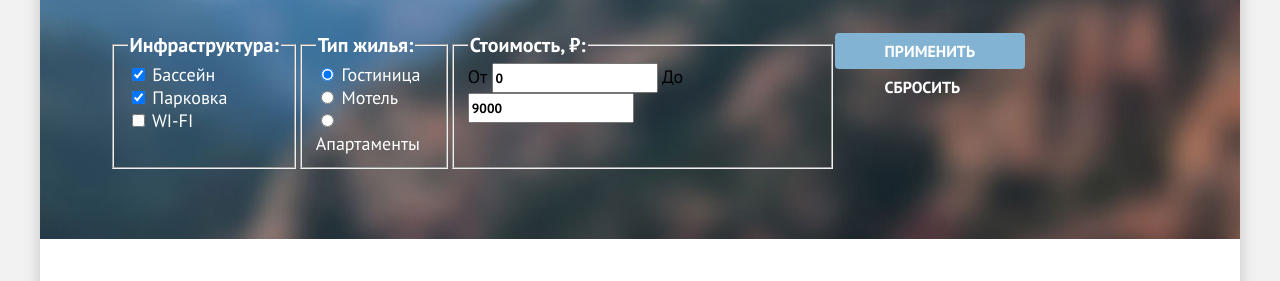
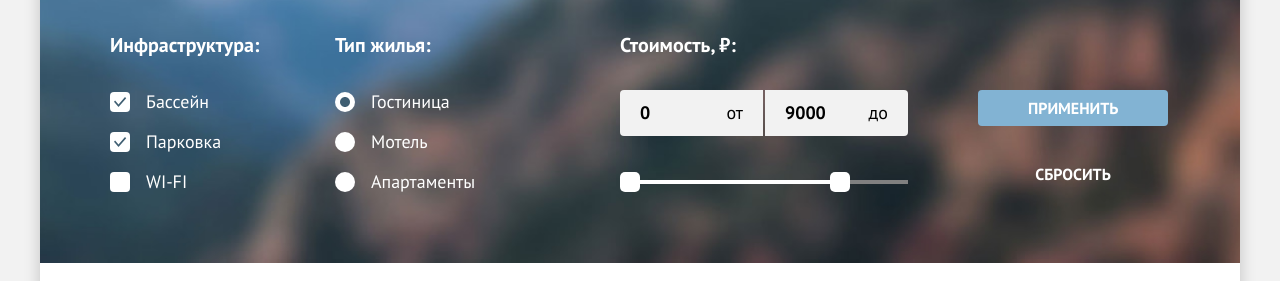
Before and after one commit to htmlacademy-htmlcss/2536743-sedona-40, a plain HTML site: page catalog.html in a window 1280 px wide. Shown: the part 214-495 px from the top of the page. Drawn offline with Linux system fonts and the light colour scheme.

Commit message:
Стилизует формы

```diff
--- a/catalog.html
+++ b/catalog.html
@@ -34,7 +34,8 @@
                   <path d="M18.5 17.0083L14.8 13.3287C15.8 12.0359 16.5 10.3453 16.5 8.4558C16.5 4.08011 12.9 0.5 8.5
                   0.5C4.1 0.5 0.5 4.17956 0.5 8.55525C0.5 12.9309 4.1 16.511 8.5 16.511C10.3 16.511 12 15.9144 13.4
                   14.8204L17.1 18.5L18.5 17.0083ZM8.5 14.5221C5.2 14.5221 2.5 11.837 2.5 8.55525C2.5 5.27348 5.2 2.5884
-                  8.5 2.5884C11.8 2.5884 14.5 5.27348 14.5 8.55525C14.5 11.837 11.8 14.5221 8.5 14.5221Z" fill="black"/>
+                  8.5 2.5884C11.8 2.5884 14.5 5.27348 14.5 8.55525C14.5 11.837 11.8 14.5221 8.5 14.5221Z"
+                    fill="black" />
                 </svg>
               </a>
             </li>
@@ -47,7 +48,7 @@
                   18.7C10.5 18.9 10.3 19 9.9 19ZM3.9 9.5C4.2 9.9 7.4 13.5 10 16.4L16.2 9.4C16.7 8.9 16.9 8.2 16.9
                   7.4C16.9 5.6 15.4 4.1 13.6 4.1C12.6 4.1 11.6 4.6 10.9 5.4C10.6 5.7 10.3 5.8 10 5.8C9.7 5.8 9.4
                   5.6 9.2 5.4C8.5 4.6 7.5 4.1 6.5 4.1C4.7 4.1 3.2 5.6 3.2 7.4C3.1 8.3 3.5 9
-                  3.9 9.5C3.8 9.5 3.8 9.5 3.9 9.5Z" fill="black"/>
+                  3.9 9.5C3.8 9.5 3.8 9.5 3.9 9.5Z" fill="black" />
                 </svg>
                 <span class="visually-hidden">Отелей в избранном</span>
                 <span class="hotels-in-favourites">12</span>
@@ -67,8 +68,8 @@
                 <a class="breadcrumbs-link" href="index.html">
                   <svg width="13" height="13" viewBox="0 0 13 13" fill="none" xmlns="http://www.w3.org/2000/svg">
                     <path d="M6.5 0.5L0.5 6.30006V12.5001H12.5V6.30006L6.5 0.5ZM11.5 11.5001H1.5V6.70005L6.5
-                    1.9L11.5 6.70005V11.5001Z" fill="white"/>
-                    <path d="M4.5 10.5001H5.5V8.00005H7.5V10.5001H8.5V7.00005H4.5V10.5001Z" fill="white"/>
+                    1.9L11.5 6.70005V11.5001Z" fill="white" />
+                    <path d="M4.5 10.5001H5.5V8.00005H7.5V10.5001H8.5V7.00005H4.5V10.5001Z" fill="white" />
                   </svg>
                   <span class="visually-hidden">Главная</span>
                 </a>
@@ -88,20 +89,23 @@
                 <ul class="filter-list">
                   <li class="filter-list-item">
                     <label class="filter-control">
-                      <input class="filter-control-input" type="checkbox" name="pool" checked>
-                      Бассейн
+                      <input class="filter-control-input visually-hidden" type="checkbox" name="pool" checked>
+                      <span class="filter-control-checkbox"></span>
+                      <span>Бассейн</span>
                     </label>
                   </li>
-                  <li class="catalog-filter-item">
+                  <li class="filter-list-item">
                     <label class="filter-control">
-                      <input class="filter-control-input" type="checkbox" name="parking-space" checked>
-                      Парковка
+                      <input class="filter-control-input visually-hidden" type="checkbox" name="parking-space" checked>
+                      <span class="filter-control-checkbox"></span>
+                      <span>Парковка</span>
                     </label>
                   </li>
-                  <li class="catalog-filter-item">
+                  <li class="filter-list-item">
                     <label class="filter-control">
-                      <input class="filter-control-input" type="checkbox" name="wi-fi">
-                      WI-FI
+                      <input class="filter-control-input visually-hidden" type="checkbox" name="wi-fi">
+                      <span class="filter-control-checkbox"></span>
+                      <span>WI-FI</span>
                     </label>
                   </li>
                 </ul>
@@ -111,34 +115,53 @@
                 <ul class="filter-list">
                   <li class="filter-list-item">
                     <label class="filter-control">
-                      <input class="filter-control-input" type="radio" name="housing" value="hotel" checked>
-                      Гостиница
+                      <input class="filter-control-input visually-hidden" type="radio" name="housing" value="hotel" checked>
+                      <span class="filter-control-radio"></span>
+                      <span>Гостиница</span>
                     </label>
                   </li>
                   <li class="filter-list-item">
                     <label class="filter-control">
-                      <input class="filter-control-input" type="radio" name="housing" value="motel">
-                      Мотель
+                      <input class="filter-control-input visually-hidden" type="radio" name="housing" value="motel">
+                      <span class="filter-control-radio"></span>
+                      <span>Мотель</span>
                     </label>
                   </li>
                   <li class="filter-list-item">
                     <label class="filter-control">
-                      <input class="filter-control-input" type="radio" name="housing" value="apartments">
-                      Апартаменты
+                      <input class="filter-control-input visually-hidden" type="radio" name="housing" value="apartments">
+                      <span class="filter-control-radio"></span>
+                      <span>Апартаменты</span>
                     </label>
                   </li>
                 </ul>
               </fieldset>
-              <fieldset class="filter-price">
+              <fieldset class="filter-group">
                 <legend class="filter-group-title">Стоимость, &#8381;:</legend>
-                <label class="label-filter-price">
-                  <span>От</span>
-                  <input class="input-filter-price" type="text" name="filter-price-min" value="0">
-                </label>
-                <label class="label-filter-price">
-                  <span>До</span>
-                  <input class="input-filter-price" type="text" name="filter-price-max" value="9000">
-                </label>
+                <div class="filter-price-wrapper">
+                  <label class="label-filter-price">
+                    <span class="filter-price-range-word">от</span>
+                    <input class="input-filter-price input-filter-price-min" type="text" name="filter-price-min"
+                      value="0">
+                  </label>
+                  <label class="label-filter-price">
+                    <span class="filter-price-range-word">до</span>
+                    <input class="input-filter-price input-filter-price-max" type="text" name="filter-price-max"
+                      value="9000">
+                  </label>
+                </div>
+                <div class="range">
+                  <div class="range-track">
+                    <div class="range-selected" style="left: 0%; right: 20%;">
+                      <button class="btn-range btn-range-min" type="button">
+                        <span class="visually-hidden">Ввести минимальную цену</span>
+                      </button>
+                      <button class="btn-range btn-range-max" type="button">
+                        <span class="visually-hidden">Ввести максимальную цену</span>
+                      </button>
+                    </div>
+                  </div>
+                </div>
               </fieldset>
               <div class="filter-buttons">
                 <button class="button filter-btn-apply" type="submit">Применить</button>
@@ -243,7 +266,7 @@
           <h2 class="section-title">Подпишитесь на рассылку</h2>
           <p class="section-subtitle">Только полезная информация и никакого спама, честное бойскаутское!</p>
           <form class="subscription-form" action="https://echo.htmlacademy.ru" method="POST">
-            <input type="email" name="email" placeholder="Ваш e-mail" required>
+            <input class="subscription-input-email" type="email" name="email" placeholder="Ваш e-mail" required>
             <button class="button btn-subscribe" type="submit">Подписаться</button>
           </form>
         </section>
@@ -267,7 +290,7 @@
                 17.9964 12.3234C19.7764 14.0724 20.0694 14.8564 21.0714 14.8564H23.6964C24.4464 14.8564 24.8224 14.4884
                 24.6064 13.7604C24.3684 13.0364 23.5184 11.9854 22.3914 10.7384C21.7794 10.0284 20.8614 9.26345 20.5824
                 8.88045C20.1934 8.38945 20.3044 8.17044 20.5824 7.73345C20.5824 7.73345 23.7824 3.30745 24.1154
-                1.80445H24.1164Z" fill="#83B3D3"/>
+                1.80445H24.1164Z" fill="#83B3D3" />
               </svg>
             </a>
           </li>
@@ -279,7 +302,7 @@
                 9.69597L14.2058 3.72014C14.6537 3.44766 15.0629 3.59424 14.7265 3.89281L7.05283 10.8183H7.05103L7.05283
                 10.8192L6.77045 15.0387C7.18413 15.0387 7.36669 14.8489 7.59871 14.625L9.58705 12.6915L13.7229
                 15.7464C14.4855 16.1664 15.0332 15.9506 15.2229 15.0405L17.9379 2.2453C18.2158 1.13107 17.5126
-                0.626562 16.785 0.955705Z" fill="#83B3D3"/>
+                0.626562 16.785 0.955705Z" fill="#83B3D3" />
               </svg>
             </a>
           </li>
@@ -290,7 +313,7 @@
                 <path d="M18.9402 0.356445H3.50738C1.64668 0.356445 0.333252 1.9502 0.333252 3.75645V13.8502C0.333252
                 15.7627 1.64668 17.3564 3.50738 17.3564H19.1591C20.8009 17.3564 22.3333 15.7627 22.3333
                 13.9564V3.75645C22.1143 1.9502 20.8009 0.356445 18.9402 0.356445ZM7.99494 12.8939V4.81894L15.3283
-                8.85645L7.99494 12.8939Z" fill="#83B3D3"/>
+                8.85645L7.99494 12.8939Z" fill="#83B3D3" />
               </svg>
             </a>
           </li>
@@ -298,51 +321,53 @@
         <a class="phone" href="tel:88128121212">+7 (812) 812-12-12</a>
         <div class="academy-link-container">
           <a class="academy-link" href="https://htmlacademy.ru/intensive/htmlcss">
-            <svg class="image-academy" width="115" height="34" viewBox="0 0 115 34" fill="none" xmlns="http://www.w3.org/2000/svg">
-              <path d="M0 13.2564V15.8564H2.5V13.2564H0Z" fill="black"/>
+            <svg class="image-academy" width="115" height="34" viewBox="0 0 115 34" fill="none"
+              xmlns="http://www.w3.org/2000/svg">
+              <path d="M0 13.2564V15.8564H2.5V13.2564H0Z" fill="black" />
               <path d="M11.6 4.85645C10 4.85645 8.8 5.55645 8 6.55645H7.9V0.356445H5.9V15.8564H7.9V10.5564C7.9 8.45645
                9.2 6.95645 11.2 6.95645C13 6.95645 14.1 8.35645 14.1 10.1564V15.8564H16.1V9.75644C16.2 6.75644
-               14.3 4.85645 11.6 4.85645Z" fill="black"/>
+               14.3 4.85645 11.6 4.85645Z" fill="black" />
               <path d="M26.6 5.15645H21.8V1.45645H19.8V5.25645H17.9V7.25645H19.8V13.2564C19.8 14.9564 20.8 15.9564
-               22.5 15.9564H26.6V13.9564H22.9C22.2 13.9564 21.8 13.5564 21.8 12.8564V7.15645H26.6V5.15645Z" fill="black"/>
+               22.5 15.9564H26.6V13.9564H22.9C22.2 13.9564 21.8 13.5564 21.8 12.8564V7.15645H26.6V5.15645Z"
+                fill="black" />
               <path d="M41.1 4.95645C39.5 4.95645 38.2 5.75644 37.6 7.05645H37.5C36.9 5.85645 35.7 4.95645
                34.1 4.95645C32.7 4.95645 31.6 5.75645 31 6.75645H30.9V5.15645H29V15.7564H31V10.3564C31 8.35645 32 6.85645
                33.6 6.85645C35.1 6.85645 36 7.85645 36 9.45645V15.7564H38V10.1564C38 7.75645 39.4 6.85645 40.6
                6.85645C42.1 6.85645 43 7.85645 43 9.45645V15.7564H45V9.25644C45.1 6.75644
-               43.6 4.95645 41.1 4.95645Z" fill="black"/>
+               43.6 4.95645 41.1 4.95645Z" fill="black" />
               <path d="M47.8 13.0564C47.8 14.7564 48.8 15.7564 50.6 15.7564H52.6V13.7564H50.9C50.2
-               13.7564 49.8 13.3564 49.8 12.6564V0.356445H47.8V13.0564Z" fill="black"/>
+               13.7564 49.8 13.3564 49.8 12.6564V0.356445H47.8V13.0564Z" fill="black" />
               <path d="M28.9 20.0564C28 18.9564 26.7 18.2564 25 18.2564C21.9 18.2564 19.6 20.5564
                19.6 23.8564C19.6 27.1564 21.9 29.4564 25 29.4564C26.8 29.4564 28 28.6564 28.8
                27.5564H28.9V29.1564H30.9V18.5564H28.9V20.0564ZM25.3 27.4564C23.1 27.4564 21.7 25.8564
                21.7 23.8564C21.7 21.8564 23.1 20.2564 25.3 20.2564C27.5 20.2564 28.9 21.8564
-               28.9 23.8564C28.9 25.7564 27.5 27.4564 25.3 27.4564Z" fill="black"/>
+               28.9 23.8564C28.9 25.7564 27.5 27.4564 25.3 27.4564Z" fill="black" />
               <path d="M44.2 22.3564C43.7 19.9564 41.6 18.2564 38.8 18.2564C35.4 18.2564
                33.2 20.7564 33.2 23.8564C33.2 26.9564 35.4 29.4564 38.8 29.4564C41.6 29.4564 43.7 27.6564
                44.2 25.2564H42.1C41.7 26.5564 40.4 27.5564 38.8 27.5564C36.6 27.5564 35.2 25.9564 35.2 23.9564C35.2
-               21.9564 36.6 20.3564 38.8 20.3564C40.4 20.3564 41.6 21.3564 42.1 22.5564H44.2V22.3564Z" fill="black"/>
+               21.9564 36.6 20.3564 38.8 20.3564C40.4 20.3564 41.6 21.3564 42.1 22.5564H44.2V22.3564Z" fill="black" />
               <path d="M55.1 20.0564C54.2 18.9564 52.9 18.2564 51.2 18.2564C48.1 18.2564 45.8 20.5564 45.8 23.8564C45.8
                27.1564 48.1 29.4564 51.2 29.4564C53 29.4564 54.2 28.6564 55
                27.5564H55.1V29.1564H57.1V18.5564H55.1V20.0564ZM51.5 27.4564C49.3 27.4564 47.9 25.8564 47.9 23.8564C47.9
                21.8564 49.3 20.2564 51.5 20.2564C53.7 20.2564 55.1 21.8564 55.1 23.8564C55.1 25.7564 53.6 27.4564
-               51.5 27.4564Z" fill="black"/>
+               51.5 27.4564Z" fill="black" />
               <path d="M68.7 20.1564C67.8 19.0564 66.5 18.2564 64.8 18.2564C61.7 18.2564 59.4 20.5564
                59.4 23.8564C59.4 27.1564 61.6 29.4564 64.8 29.4564C66.5 29.4564 67.8 28.6564 68.6
                27.6564H68.7V29.1564H70.7V13.7564H68.7V20.1564ZM65.1 27.4564C62.9 27.4564 61.5 25.8564 61.5
                23.8564C61.5 21.8564 62.9 20.2564 65.1 20.2564C67.3 20.2564 68.7 21.8564 68.7 23.8564C68.6
-               25.8564 67.2 27.4564 65.1 27.4564Z" fill="black"/>
+               25.8564 67.2 27.4564 65.1 27.4564Z" fill="black" />
               <path d="M78.3 18.2564C75 18.2564 72.8 20.7564 72.8 23.8564C72.8 26.8564 74.9 29.4564 78.3 29.4564C80.8
                29.4564 82.8 28.1564 83.5 25.8564H81.4C80.9 26.8564 79.8 27.4564 78.4 27.4564C76.5 27.4564 75.1
                26.1564 75 24.5564H83.8C84 20.9564 81.8 18.2564 78.3 18.2564ZM78.3 20.1564C80 20.1564 81.3 21.1564
-               81.6 22.7564H75.1C75.4 21.2564 76.6 20.1564 78.3 20.1564Z" fill="black"/>
+               81.6 22.7564H75.1C75.4 21.2564 76.6 20.1564 78.3 20.1564Z" fill="black" />
               <path d="M98.2 18.2564C96.6 18.2564 95.3 19.0564 94.6 20.2564H94.5C93.9 19.0564 92.7 18.2564 91.1
                18.2564C89.7 18.2564 88.6 18.9564 88 20.0564V18.5564H86.1V29.1564H88.1V23.7564C88.1 21.7564 89.1
                20.3564 90.7 20.2564C92.2 20.2564 93.1 21.2564 93.1 22.8564V29.1564H95.1V23.5564C95.1 21.1564 96.5
                20.2564 97.7 20.2564C99.2 20.2564 100.1 21.2564 100.1 22.8564V29.1564H102.1V22.6564C102.2 20.0564
-               100.7 18.2564 98.2 18.2564Z" fill="black"/>
+               100.7 18.2564 98.2 18.2564Z" fill="black" />
               <path d="M109.4 27.3564L105.8 18.4564H103.6L108.4 30.0564C108.1 30.9564 107.7 31.2564 106.7
                31.2564H104.2V33.2564H106.7C108.5 33.2564 109.5 32.4564 110.2 30.6564L114.9 18.4564H112.8L109.4
-               27.3564Z" fill="black"/>
+               27.3564Z" fill="black" />
             </svg>
           </a>
         </div>
--- a/styles/style.css
+++ b/styles/style.css
@@ -450,6 +450,8 @@ body {
 .btn-search {
   padding-left: 50px;
   padding-right: 50px;
+  font-size: 20px;
+  line-height: 36px;
 }
 
 .subscription {
@@ -462,10 +464,19 @@ body {
   margin-bottom: 54px;
 }
 
+.subscription-form {
+  display: flex;
+  justify-content: center;
+}
+
 .btn-subscribe {
   padding-left: 50px;
   padding-right: 50px;
+  font-size: 20px;
+  line-height: 36px;
   background-color: #82b3d3;
+  border-top-left-radius: 0;
+  border-bottom-left-radius: 0;
 }
 
 .btn-subscribe:hover {
@@ -478,6 +489,26 @@ body {
 
 .btn-subscribe:focus {
   background-color: #68a2ca;
+}
+
+.subscription-input-email {
+  width: 452px;
+  padding: 14px 20px;
+  font-family: inherit;
+  font-size: 18px;
+  line-height: 24px;
+  background-color: #F2F2F2;
+  border: none;
+  border-top-left-radius: 4px;
+  border-bottom-left-radius: 4px;
+}
+
+.subscription-input-email:hover {
+  background-color: #E6E6E6;
+}
+
+.subscription-input-email:focus {
+  background-color: #E6E6E6;
 }
 
 .subscription-input-email::placeholder {
@@ -675,9 +706,30 @@ body {
 
 .filter {
   display: flex;
+ }
+
+.filter-group {
+  margin: 0;
+  padding: 0;
+  width: 155px;
+  border: none;
+}
+
+.filter-group:nth-child(3) {
+  width: 288px;
+}
+
+.filter-group:nth-child(2n+1) {
+  margin-right: 70px;
+}
+
+.filter-group:nth-child(2) {
+  margin-right: auto;
 }
 
 .filter-group-title {
+  padding: 0;
+  margin-bottom: 33px;
   font-size: 20px;
   line-height: 24px;
   font-weight: 700;
@@ -690,20 +742,196 @@ body {
   list-style-type: none;
 }
 
+.filter-control {
+  position: relative;
+  padding-left: 36px;
+}
+
+.filter-control-checkbox {
+  position: absolute;
+  left: 0;
+  top: 50%;
+  transform: translateY(-50%);
+  width: 20px;
+  height: 20px;
+  border-radius: 4px;
+  background-color: #ffffff;
+}
+
+.filter-control-input:checked + .filter-control-checkbox  {
+  background-image: url("../images/svg/check-mark.svg");
+  background-position: center;
+  background-repeat: no-repeat;
+}
+
+.filter-control:hover {
+  opacity: 0.6;
+  cursor: pointer;
+}
+
+.filter-control:active {
+  opacity: 0.3;
+  cursor: pointer;
+}
+
+.filter-control-input:focus + .filter-control-checkbox{
+  outline: 3px solid #83B3D3;
+}
+
+.filter-control-input:disabled + .filter-control-checkbox{
+  opacity: 0.1;
+  pointer-events: none;
+}
+
+.filter-control-radio {
+  position: absolute;
+  left: 0;
+  top: 50%;
+  transform: translateY(-50%);
+  width: 20px;
+  height: 20px;
+  border-radius: 50%;
+  background-color: #ffffff;
+}
+
+.filter-control-input:checked + .filter-control-radio  {
+  background-image: url("../images/svg/radio-circle.svg");
+  background-position: center;
+  background-repeat: no-repeat;
+}
+
+.filter-control-input:focus + .filter-control-radio{
+  outline: 3px solid #83B3D3;
+}
+
+.filter-control-input:disabled + .filter-control-radio{
+  opacity: 0.1;
+  pointer-events: none;
+}
+
+.filter-list-item:not(:last-child) {
+  margin-bottom: 17px;
+}
+
+.filter-price-wrapper {
+  display: flex;
+  justify-content: space-between;
+  margin-bottom: 36px;
+}
+
 .label-filter-price {
+  position: relative;
   line-height: 24px;
   color:#000000;
 }
 
 .input-filter-price {
+  padding: 11px 33px 11px 20px;
+  width: 143px;
   font-family: inherit;
+  font-size: 18px;
   line-height: 24px;
   font-weight: 700;
+  background-color: #f2f2f2;
+  border: none;
+}
+
+.input-filter-price:hover {
+  background-color: #e6e6e6;
+}
+
+.input-filter-price:focus {
+  background-color: #e6e6e6;
+}
+
+.input-filter-price:disabled {
+  background-color: #808080;
+}
+
+.input-filter-price-min {
+  border-top-left-radius: 4px;
+  border-bottom-left-radius: 4px;
+}
+
+.input-filter-price-max {
+  border-top-right-radius: 4px;
+  border-bottom-right-radius: 4px;
+}
+
+.filter-price-range-word {
+  position: absolute;
+  top: 50%;
+  right: 20px;
+  transform: translateY(-50%);
+}
+
+.range {
+  height: 20px;
+  padding-top: 8px;
+  padding-bottom: 8px;
+}
+
+.range-track {
+  position: relative;
+  height: 4px;
+  background-color: #808080;
+}
+
+.range-selected {
+  position: absolute;
+  top: 0;
+  bottom: 0;
+  left: 0%;
+  right: 0%;
+  background-color: #ffffff;
+}
+
+.btn-range {
+  position: absolute;
+  top: 50%;
+  transform: translateY(-50%);
+  width: 20px;
+  height: 20px;
+  background-color: #ffffff;
+  border: none;
+  border-radius: 5px;
+  cursor: pointer;
+}
+
+.btn-range-min {
+  left: 0%;
+}
+
+.btn-range-max {
+  right: 0%;
+}
+
+.btn-range:hover {
+  box-shadow: 0 4px 10px 0 rgba(0, 0, 0, 0.25);
+}
+
+.btn-range:active {
+  border: 2px solid #83b3d3;
+}
+
+.btn-range:focus {
+  box-shadow: 0 4px 10px 0 rgba(0, 0, 0, 0.25);
+}
+
+.btn-range:disabled {
+  background-color: #808080;
+  pointer-events: none;
+}
+
+.filter-buttons {
+  padding-top: 57px;
+  width: 192px;
 }
 
 .filter-btn-apply {
   padding-left: 50px;
   padding-right: 50px;
+  margin-bottom: 30px;
   background-color: #82b3d3;
 }
 
@@ -718,6 +946,7 @@ body {
 .filter-btn-reset {
   padding-left: 50px;
   padding-right: 50px;
+  width: 190px;
   background-color: transparent;
 }
 
@@ -755,14 +984,34 @@ body {
   margin-right: auto;
   font-size: 30px;
   line-height: 36px;
+  text-transform: uppercase;
 }
 
 .control-select {
   margin-right: 70px;
+  padding: 12px 20px;
+  width: 292px;
   font-family: inherit;
   font-size: 18px;
   line-height: 21px;
   font-weight: 400;
+  border: 2px solid #e5e5e5;
+  border-radius: 4px;
+  background-image: url("../images/svg/arrow-to-bottom.svg");
+  background-position: 250px center;
+  background-repeat: no-repeat;
+  appearance: none;
+  cursor: pointer;
+}
+
+.control-select:hover {
+  border: 2px solid #68a2ca;
+}
+
+.control-select:disabled {
+  color: rgba(0, 0, 0, 0.3);
+  border: 2px solid rgba(0, 0, 0, 0.3);
+  pointer-events: none;
 }
 
 .button-view {
@@ -968,6 +1217,7 @@ body {
 .pagination-link-current {
   color: #000000;
   background-color: #f2f2f2;
+  pointer-events: none;
 }
 
 .pagination-points {
```
Also changed, not shown: index.html (+2 -2 lines), images/svg/arrow-to-bottom.svg (added), images/svg/check-mark.svg (added), images/svg/radio-circle.svg (added).
